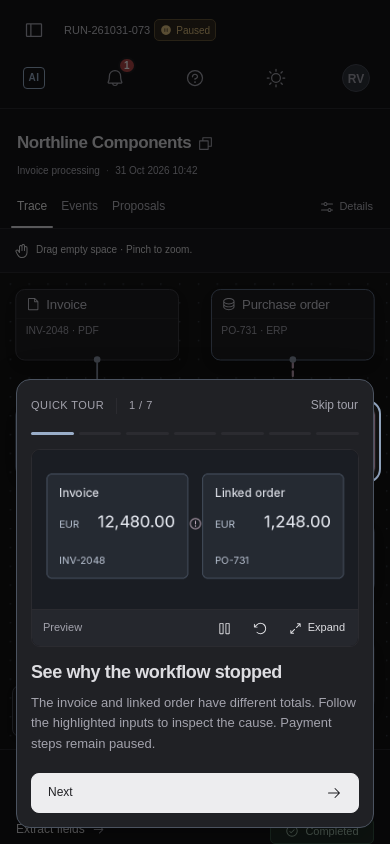
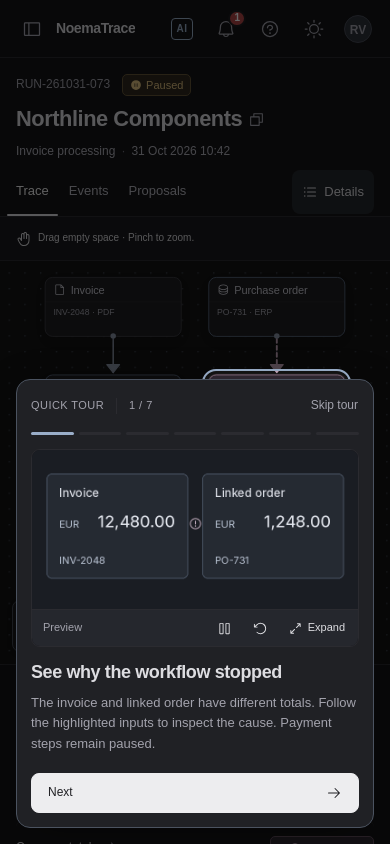
Before and after one commit to RobertVaganian/noematrace, a React (Vite) app: page / in a window 390 px wide. Built offline with nearby package versions, Linux system fonts and the light colour scheme.

Commit message:
Rework the phone workspace and step details

```diff
--- a/src/App.jsx
+++ b/src/App.jsx
@@ -28,7 +28,7 @@ import "./notifications.css";
 import "./mobile-workspace.css";
 import { OrderMatcher } from "./OrderMatcher.jsx";
 import { ReviewGuide } from "./ReviewGuide.jsx";
-import { MotionPresence, TabIndicator, uiDuration, useAnimatedDismiss, useCompactNavigation } from "./Motion.jsx";
+import { MotionPresence, TabIndicator, uiDuration, useAnimatedDismiss, useMediaMatch } from "./Motion.jsx";
 import { InterfaceTour } from "./InterfaceTour.jsx";
 import { TraceSplit } from "./TraceSplit.jsx";
 import { InspectorSplit } from "./InspectorSplit.jsx";
@@ -67,7 +67,6 @@ import {
   MinusIcon,
   PlusIcon,
   ArrowCounterClockwiseIcon,
-  SlidersHorizontalIcon,
   ClockIcon,
   LockSimpleIcon,
   DownloadSimpleIcon,
@@ -84,6 +83,24 @@ import {
   latestProposal,
   proposalLabels,
 } from "./model.js";
+const phoneLayout = "(max-width: 560px)";
+
+const stepTitles = {
+  invoice: "Invoice source",
+  extract: "Field extraction",
+  order: "Purchase order",
+  compare: "Total check",
+  prepare: "Payment preparation",
+  submit: "Payment submission",
+};
+
+function RunStatus({ awaiting }) {
+  return <span className="run-status">
+    {awaiting ? <ClockIcon size={15} /> : <PauseCircleIcon size={16} weight="fill" />}
+    {awaiting ? "Awaiting approval" : "Paused"}
+  </span>;
+}
+
 const nodeIcons = {
   invoice: FileIcon,
   extract: ListBulletsIcon,
@@ -625,7 +642,7 @@ function Inspector({
     ) ||
       state.role === "approver");
   const panelRef = useRef(null);
-  const dismiss = useAnimatedDismiss(panelRef, { kind: "drawer" });
+  const dismiss = useAnimatedDismiss(panelRef, { kind: matchMedia(phoneLayout).matches ? "sheet" : "drawer" });
   useEffect(() => {
     if (!mobileOpen) return;
     const panel = panelRef.current;
@@ -639,20 +656,12 @@ function Inspector({
     return () => {
       media.removeEventListener("change", leaveCompact);
       if (panel.open) panel.close();
-      if (previousFocus?.isConnected) previousFocus.focus();
+      if (previousFocus?.isConnected) previousFocus.focus({ preventScroll: true });
     };
   }, [mobileOpen]);
   const Panel = mobileOpen ? "dialog" : "aside";
   const spec = specs.find((n) => n.id === selected);
   const extraction = selected === "extract" ? invoiceFieldEvidence(state) : null;
-  const titles = {
-    invoice: "Invoice source",
-    extract: "Field extraction",
-    order: "Purchase order",
-    compare: "Total check",
-    prepare: "Payment preparation",
-    submit: "Payment submission",
-  };
   return (
     <Panel
       ref={panelRef}
@@ -662,20 +671,31 @@ function Inspector({
       }}
       className={`inspector ${mobileOpen ? "mobile-open" : ""}`}
       id="step-inspector"
-      aria-label="Step details"
+      aria-labelledby="inspector-step-title"
+      onClick={mobileOpen ? event => {
+        if (event.target !== event.currentTarget) return;
+        const bounds = event.currentTarget.getBoundingClientRect();
+        if (event.clientX < bounds.left || event.clientX > bounds.right ||
+            event.clientY < bounds.top || event.clientY > bounds.bottom) dismiss(onClose);
+      } : undefined}
     >
-      <div className="inspector-mobile-close">
-        <IconButton label="Close details" onClick={() => dismiss(onClose)}>
-          <XIcon size={18} />
-        </IconButton>
-      </div>
-      <div className="motion-content" key={selected}>
-      <div className="inspector-title"><h2>{titles[selected]}</h2>{customWidth && !mobileOpen && <button type="button" onClick={resetWidth} aria-label="Reset details width" title="Reset details width"><ArrowCounterClockwiseIcon size={15} /></button>}</div>
-      <p className="inspector-description">
-        {selected === "compare"
-          ? "Compare invoice and order amounts"
-          : spec.data.sub}
-      </p>
+      <header className="inspector-heading">
+        <div>
+          <div className="inspector-title">
+            <h2 id="inspector-step-title">{stepTitles[selected]}</h2>
+            {customWidth && !mobileOpen && <button type="button" onClick={resetWidth} aria-label="Reset details width" title="Reset details width"><ArrowCounterClockwiseIcon size={15} /></button>}
+          </div>
+          <p className="inspector-description">
+            {selected === "compare" ? "Compare invoice and order amounts" : spec.data.sub}
+          </p>
+        </div>
+        <div className="inspector-mobile-close">
+          <IconButton label="Close details" onClick={() => dismiss(onClose)}>
+            <XIcon size={20} />
+          </IconButton>
+        </div>
+      </header>
+      <div className="inspector-body motion-content" key={selected} tabIndex={mobileOpen ? 0 : undefined}>
       {selected === "compare" ? (
         <>
           <div className="check-status">
@@ -800,9 +820,12 @@ function Inspector({
           <ArrowSquareOutIcon size={16} />
         </button>
       </section>
+      </div>
       <section className="inspector-action" data-tour="review-action">
-        <span className="muted">Status</span>
-        <p>Payment has not started.</p>
+        <div className="inspector-payment">
+          <span className="muted">Status</span>
+          <p>Payment has not started.</p>
+        </div>
         {submitted && (
           <div className="pending-note">
             <ClockIcon size={16} />
@@ -824,7 +847,6 @@ function Inspector({
           <kbd aria-hidden="true">R</kbd><ArrowRightIcon size={16} aria-hidden="true" />
         </button>
       </section>
-      </div>
     </Panel>
   );
 }
@@ -867,14 +889,27 @@ export function App() {
     return (new URLSearchParams(location.search).get("match") === "1" || new URLSearchParams(location.search).get("notifications") === "1") ? null : initialTourStep(location.search, preference, recovery.state || scene.state);
   });
   const [tourLayout, setTourLayout] = useState(0);
-  const compactNavigation = useCompactNavigation();
-  const [navigationCollapsed, setNavigationCollapsed] = useState(() => {
-    const phone = window.matchMedia("(max-width: 560px)").matches;
+  const compactNavigation = useMediaMatch("(max-width: 1050px)");
+  const phone = useMediaMatch(phoneLayout);
+  const [phoneNavOpen, setPhoneNavOpen] = useState(false);
+  const navToggle = useRef(null);
+  const phoneNav = useRef(null);
+  const [desktopNavigationCollapsed, setDesktopNavigationCollapsed] = useState(() => {
     try { return readNavigation(localStorage, location.search, phone); } catch { return phone; }
   });
+  const navigationCollapsed = phone ? !phoneNavOpen : desktopNavigationCollapsed;
   useEffect(() => {
-    try { saveNavigation(localStorage, location.search, navigationCollapsed); } catch { /* Session choice remains available. */ }
-  }, [navigationCollapsed]);
+    if (phone) return;
+    try { saveNavigation(localStorage, location.search, desktopNavigationCollapsed); } catch { /* Session choice remains available. */ }
+  }, [desktopNavigationCollapsed, phone]);
+  useEffect(() => {
+    if (!phone) setPhoneNavOpen(false);
+    else if (phoneNavOpen) phoneNav.current?.querySelector('[aria-current="page"]')?.focus({ preventScroll: true });
+  }, [phone, phoneNavOpen]);
+  const closePhoneNav = () => {
+    setPhoneNavOpen(false);
+    navToggle.current?.focus({ preventScroll: true });
+  };
   const [saved, setSaved] = useState(recovery.status !== "unavailable");
   const [nav, setNav] = useState("runs");
   const [tab, setTab] = useState(scene.tab);
@@ -1008,7 +1043,11 @@ export function App() {
     return () => clearTimeout(t);
   }, [toast]);
   const cancelGraphFocus = () => { ++focusSequence.current; setGraphFocus(null); };
-  const selectGraphNode = (nodeId) => { cancelGraphFocus(); setSelected(nodeId); };
+  const selectGraphNode = (nodeId) => {
+    cancelGraphFocus();
+    setSelected(nodeId);
+    if (phone) setDetails(true);
+  };
   useEffect(() => {
     if (nav !== "runs" || tab !== "trace") cancelGraphFocus();
   }, [nav, tab]);
@@ -1046,17 +1085,23 @@ export function App() {
       setToast(`Run ID: ${RUN_ID}`);
     }
   };
+  const navigateFromMenu = (view) => {
+    setNav(view);
+    if (phone) closePhoneNav();
+  };
   return (
     <div
+      onKeyDown={event => { if (phone && phoneNavOpen && event.key === "Escape") closePhoneNav(); }}
       className={`app-shell ${navigationCollapsed ? "navigation-collapsed" : ""} ${new URLSearchParams(location.search).has("capture") ? "reference-capture" : ""}`}
     >
-      <aside className="sidebar" id="main-sidebar" inert={navigationCollapsed && compactNavigation} aria-hidden={navigationCollapsed && compactNavigation || undefined}>
+      {phone && phoneNavOpen && <button className="phone-nav-scrim" tabIndex={-1} aria-label="Close navigation" onClick={closePhoneNav} />}
+      <aside ref={phoneNav} className="sidebar" id="main-sidebar" inert={navigationCollapsed && compactNavigation} aria-hidden={navigationCollapsed && compactNavigation || undefined}>
         <a
           className="wordmark"
           href="#"
           onClick={(e) => {
             e.preventDefault();
-            setNav("runs");
+            navigateFromMenu("runs");
           }}
           aria-label="NoemaTrace home"
         >
@@ -1075,7 +1120,7 @@ export function App() {
             title="Review queue"
             className={nav === "queue" ? "active" : ""}
             aria-current={nav === "queue" ? "page" : undefined}
-            onClick={() => setNav("queue")}
+            onClick={() => navigateFromMenu("queue")}
           >
             <FileIcon size={19} />
             <span>Review queue</span>
@@ -1086,7 +1131,7 @@ export function App() {
             title="Runs"
             className={nav === "runs" ? "active" : ""}
             aria-current={nav === "runs" ? "page" : undefined}
-            onClick={() => setNav("runs")}
+            onClick={() => navigateFromMenu("runs")}
           >
             <PulseIcon size={19} />
             <span>Runs</span>
@@ -1096,7 +1141,7 @@ export function App() {
             title="Audit log"
             className={nav === "audit" ? "active" : ""}
             aria-current={nav === "audit" ? "page" : undefined}
-            onClick={() => setNav("audit")}
+            onClick={() => navigateFromMenu("audit")}
           >
             <ClipboardTextIcon size={19} />
             <span>Audit log</span>
@@ -1114,7 +1159,7 @@ export function App() {
           aria-label="About this demo"
           title="About this demo"
           className="demo-label"
-          onClick={() => setModal("about")}
+          onClick={() => { if (phone) closePhoneNav(); setModal("about"); }}
         >
           <InfoIcon size={18} />
           <span>Demo</span>
@@ -1124,9 +1169,14 @@ export function App() {
         <header className="topbar">
           <div className="topbar-context">
           <IconButton label={navigationCollapsed ? "Expand navigation" : "Collapse navigation"} className="navigation-toggle"
-            aria-expanded={!navigationCollapsed} aria-controls="main-sidebar" onClick={() => setNavigationCollapsed(!navigationCollapsed)}>
+            aria-expanded={!navigationCollapsed} aria-controls="main-sidebar" ref={navToggle}
+            onClick={() => phone ? setPhoneNavOpen(open => !open) : setDesktopNavigationCollapsed(collapsed => !collapsed)}>
             <SidebarSimpleIcon size={20} />
           </IconButton>
+          <span className="phone-wordmark" aria-hidden="true">
+            <img className="brand-mark" src={appUrl("/brand/noematrace-mark.png")} alt="" width="26" height="26" />
+            NoemaTrace
+          </span>
           <div className="breadcrumb">
             <span>Accounts payable</span>
             <span className="crumb-divider">/</span>
@@ -1137,16 +1187,7 @@ export function App() {
                   ? "Review queue"
                   : "Audit log"}
             </span>
-            {nav === "runs" && (
-              <span className="run-status">
-                {state.phase === "requested" ? (
-                  <ClockIcon size={15} />
-                ) : (
-                  <PauseCircleIcon size={16} weight="fill" />
-                )}
-                {state.phase === "requested" ? "Awaiting approval" : "Paused"}
-              </span>
-            )}
+            {nav === "runs" && <RunStatus awaiting={state.phase === "requested"} />}
           </div>
           </div>
           <div className="user-area">
@@ -1256,6 +1297,10 @@ export function App() {
           <InspectorSplit onResizeStart={cancelGraphFocus} inspector={({ customWidth, resetWidth }) => <Inspector selected={selected} state={state} onReview={openReview} onSource={onSource} mobileOpen={details} onClose={() => setDetails(false)} customWidth={customWidth} resetWidth={resetWidth} />}>
             <section className="run-main">
               <header className="run-heading">
+                <div className="phone-run-reference">
+                  <span className="mono">{RUN_ID}</span>
+                  <RunStatus awaiting={state.phase === "requested"} />
+                </div>
                 <div className="run-title-row">
                   <h1>Northline Components</h1>
                   <span className="mono">INV-2048</span>
@@ -1270,6 +1315,7 @@ export function App() {
                     <span className="meta-dot">·</span>Triggered automatically
                   </span>
                 </p>
+                <div className="run-view-controls">
                 <div className="view-tabs" role="tablist" aria-label="Run view">
                   <button
                     role="tab"
@@ -1314,13 +1360,18 @@ export function App() {
                     )}
                   </button>
                   <TabIndicator value={tab} />
+                </div>
                   <button
                     className="mobile-details-button"
                     aria-label="Open step details"
                     data-tour="details"
+                    aria-haspopup="dialog"
+                    aria-controls="step-inspector"
+                    aria-expanded={details}
+                    title={stepTitles[selected]}
                     onClick={() => setDetails(true)}
                   >
-                    <SlidersHorizontalIcon size={16} />
+                    <ListBulletsIcon size={16} />
                     <span>Details</span>
                   </button>
                 </div>
--- a/src/Motion.jsx
+++ b/src/Motion.jsx
@@ -1,14 +1,15 @@
 import { cloneElement, useCallback, useLayoutEffect, useRef, useState } from "react";
 import { exitMotion, motionDisabled } from "./motion.js";
 
-export function useCompactNavigation() {
-  const [compact, setCompact] = useState(() => matchMedia("(max-width: 1050px)").matches);
+export function useMediaMatch(query) {
+  const [compact, setCompact] = useState(() => matchMedia(query).matches);
   useLayoutEffect(() => {
-    const media = matchMedia("(max-width: 1050px)");
+    const media = matchMedia(query);
+    setCompact(media.matches);
     const change = () => setCompact(media.matches);
     media.addEventListener("change", change);
     return () => media.removeEventListener("change", change);
-  }, []);
+  }, [query]);
   return compact;
 }
 
--- a/src/mobile-workspace.css
+++ b/src/mobile-workspace.css
@@ -1,23 +1,104 @@
-/* Phone actions share one row and one touch target, including AI and identity. */
+/* The tabs change the run view. The compact inspector is a separate action. */
+.phone-wordmark, .phone-run-reference, .phone-nav-scrim, .mobile-details-button { display: none; }
+.run-view-controls { display: flex; align-items: stretch; justify-content: space-between; gap: 8px; margin-top: auto; }
+.inspector-payment > .muted { font-size: 12px; }
+.inspector-payment > p { margin-top: 8px; font-size: 13px; }
+
+@media (max-width: 900px) {
+  .run-view-controls .mobile-details-button {
+    display: inline-flex; align-items: center; justify-content: center; gap: 6px;
+    align-self: center; flex: none; min-height: 44px; padding-inline: 10px;
+    border-radius: 8px; background: var(--selection-soft); color: var(--text); font-size: 13px;
+  }
+  dialog.inspector.mobile-open[open] {
+    display: grid; grid-template-rows: auto minmax(0, 1fr) auto;
+    width: min(400px, 100%); padding: 0; overflow: hidden;
+  }
+  .inspector.mobile-open .inspector-heading {
+    display: flex; align-items: center; justify-content: space-between; gap: 10px;
+    padding: 14px 18px; border-bottom: 1px solid var(--border);
+  }
+  .inspector.mobile-open h2 { font-size: 20px; line-height: 1.25; letter-spacing: -.35px; }
+  .inspector.mobile-open .inspector-title { min-height: 0; }
+  .inspector.mobile-open .inspector-description { font-size: 13px; line-height: 1.4; }
+  .inspector.mobile-open .inspector-mobile-close { position: static; align-self: start; }
+  .inspector-mobile-close .icon-button {
+    width: 44px; height: 44px; border-radius: 50%; background: var(--selection-soft);
+  }
+  .inspector.mobile-open .inspector-body {
+    min-height: 0; padding: 0 18px 16px; overflow: auto;
+    overscroll-behavior: contain; animation: none;
+  }
+  .inspector.mobile-open .inspector-body:focus-visible { outline-offset: -2px; }
+  .inspector.mobile-open .check-status { margin-top: 0; padding-block: 13px; }
+  .inspector.mobile-open .step-information { border-top: 0; margin-top: 0; padding-top: 16px; }
+  .inspector.mobile-open .amounts.financial-summary > .financial-difference { margin-inline: 0; }
+  .inspector.mobile-open .inspector-sources { margin-top: 16px; padding-top: 14px; }
+  .inspector.mobile-open .inspector-sources h3 { margin-bottom: 2px; font-size: 13px; font-weight: 550; }
+  .inspector.mobile-open .inspector-sources > button {
+    min-height: 48px; margin-top: 0; padding: 8px 4px; border: 0; background: transparent; font-size: 14px;
+  }
+  .inspector.mobile-open .inspector-sources > button:active { background: var(--selection-soft); }
+  .inspector.mobile-open .inspector-sources > button > svg { flex-shrink: 0; }
+  .inspector.mobile-open .inspector-action { margin: 0; padding: 10px 18px calc(10px + env(safe-area-inset-bottom)); }
+  .inspector.mobile-open .inspector-action .primary-button { width: 100%; min-height: 46px; margin-top: 8px; font-size: 14px; border-radius: 8px; }
+  .inspector.mobile-open .inspector-action kbd, .inspector.mobile-open .inspector-payment > .muted { display: none; }
+  .inspector.mobile-open .inspector-payment > p { margin: 0; color: var(--muted); font-size: 12px; }
+  .inspector.mobile-open .pending-note { padding-top: 5px; }
+}
+
+/* Keep the run context below the toolbar so every icon stays within reach. */
 @media (max-width: 560px) {
+  .app-shell, .app-shell.navigation-collapsed { grid-template-columns: 0 minmax(0, 1fr); }
+  .app-shell .app-content { grid-area: 1 / 2; }
   .app-shell .topbar {
-    position: relative;
-    z-index: 30;
-    display: grid;
-    grid-template-columns: minmax(0, 1fr);
-    gap: 4px;
-    padding: 8px 12px;
-    min-height: 108px;
-    height: auto;
+    position: relative; z-index: 36; display: flex; justify-content: space-between;
+    flex-wrap: nowrap; gap: 2px; padding: 4px 10px; height: 58px; min-height: 58px;
   }
-  .topbar .topbar-context { width: 100%; gap: 8px; }
-  .topbar .breadcrumb { flex: 1; min-width: 0; gap: 4px; flex-flow: row wrap; align-items: center; }
-  .topbar .breadcrumb > .mono { font-size: 11px; line-height: 1.5; }
-  .topbar .run-status { flex: none; font-size: 10px; line-height: 1.5; white-space: normal; }
-  .topbar > .user-area {
-    display: flex; align-items: center; justify-content: space-between;
-    width: 100%; gap: 4px; margin: 0;
+  .app-shell .topbar .topbar-context { flex: 1; width: auto; min-width: 0; gap: 2px; }
+  .topbar .breadcrumb { display: none; }
+  .phone-wordmark {
+    display: block; overflow: hidden; text-overflow: ellipsis; white-space: nowrap;
+    color: var(--text); font-size: 14px; font-weight: 600; letter-spacing: -.4px;
   }
+  .app-shell .topbar > .user-area { display: flex; align-items: center; flex: none; width: auto; gap: 0; margin: 0; }
+  .phone-run-reference {
+    display: flex; align-items: center; gap: 8px 12px; flex-wrap: wrap; margin-bottom: 7px;
+    font-variant-numeric: tabular-nums; color: var(--muted);
+  }
+  .phone-run-reference .run-status { padding: 2px 7px; font-size: 11px; line-height: 16px; }
+  .run-heading { height: auto; min-height: 0; padding: 16px 16px 0; }
+  .run-title-row { gap: 4px; }
+  .run-title-row h1 { font-size: clamp(20px, 5.6vw, 25px); line-height: 1.17; }
+  .run-title-row > .icon-button { width: 44px; height: 44px; margin-block: -6px; }
+  .run-heading > p { gap: 5px; font-size: 12px; line-height: 1.5; margin: 7px 0 8px; }
+  .run-view-controls { gap: 4px; }
+  .run-view-controls .view-tabs { height: 48px; gap: 2px; min-width: 0; }
+  .run-view-controls .view-tabs > button { min-width: 44px; margin-left: 0; padding-inline: 9px; font-size: 13px; }
+  .run-view-controls .view-tabs > button:first-child { margin-left: -9px; }
+  .run-view-controls .view-tabs .tab-indicator { transition: none; }
+  .run-view-controls .mobile-details-button { margin-block: 2px; }
+  .canvas-guide { min-height: 38px; padding: 6px 16px; font-size: 12px; }
+  .app-shell:not(.navigation-collapsed) .sidebar {
+    position: fixed; inset: 58px auto auto 8px; z-index: 35; width: min(230px, calc(100% - 16px));
+    height: auto; max-height: calc(100dvh - 70px); overflow: auto; overscroll-behavior: contain;
+    padding: 10px; border: 1px solid var(--border); border-radius: 12px; box-shadow: 0 12px 30px #0003;
+  }
+  .app-shell .sidebar .wordmark { width: auto; height: 44px; margin: 0; justify-content: flex-start; padding: 0 8px; font-size: 16px; }
+  .app-shell .sidebar nav { margin-block: 6px; }
+  .app-shell .sidebar nav button { min-height: 44px; justify-content: flex-start; padding-inline: 9px; }
+  .app-shell .sidebar :is(.wordmark, nav button, .case-study-link, .demo-label) > span { display: inline; }
+  .app-shell .sidebar :is(.case-study-link, .demo-label) {
+    margin: 0; min-height: 44px; justify-content: flex-start; width: 100%; padding-inline: 9px;
+  }
+  .phone-nav-scrim { position: fixed; inset: 58px 0 0; z-index: 34; display: block; background: #08080b55; }
+  .app-shell .topbar .user-menu { min-width: min(280px, calc(100vw - 20px)); }
+  dialog.inspector.mobile-open[open] {
+    inset: auto 0 0; width: 100%; height: min(590px, calc(100dvh - 18px)); max-height: none;
+    margin: 0; border: 1px solid var(--border); border-width: 1px 0 0; border-radius: 18px 18px 0 0;
+    box-shadow: 0 -12px 36px #0004; animation-name: inspector-sheet-enter;
+  }
+  body:has(dialog.inspector[open]), .app-shell:has(dialog.inspector[open]) .app-content { overflow: hidden; }
   .topbar > .user-area > :is(.match-trigger, .notification-trigger, .review-guide-trigger, .theme-toggle, .avatar) {
     display: inline-flex; align-items: center; justify-content: center;
     flex: 0 0 44px; width: 44px; min-width: 44px; height: 44px; min-height: 44px;
@@ -31,10 +112,10 @@
     display: grid; place-items: center; box-sizing: border-box;
     width: 22px; height: 22px; padding: 0; font-size: 10px; line-height: 1;
   }
-  .topbar .notification-count { top: 0; right: 0; }
+  .topbar .notification-count { top: 2px; right: 1px; }
   .topbar .save-indicator { display: none; }
   .topbar .navigation-toggle { width: 44px; height: 44px; flex: 0 0 44px; }
-  .trace-split > .graph-canvas { flex: 0 0 520px; min-height: 520px; }
+  .trace-split > .graph-canvas { flex: 0 0 clamp(360px, 53svh, 460px); min-height: clamp(360px, 53svh, 460px); }
   .trace-split > .execution-log { height: auto; max-height: none; overflow: visible; }
   .canvas-guide .pan-hint-pointer { display: none; }
   .canvas-guide .pan-hint-touch { display: inline; }
@@ -49,7 +130,21 @@
   .trace-viewport .workflow-node { transition: none; }
 }
 
-/* Anchor the compact profile to its trigger, not to the viewport height. */
+@media (max-width: 369px) {
+  .phone-wordmark { font-size: 0; width: 26px; height: 26px; flex: 0 0 26px; }
+  .phone-wordmark .brand-mark { width: 26px; height: 26px; }
+  .run-view-controls .mobile-details-button { padding-inline: 8px; font-size: 12px; }
+  .run-view-controls .mobile-details-button span { display: inline; }
+  .graph-tools .graph-fit-button { min-width: 54px; }
+  .graph-fit-button svg { display: none; }
+  .run-view-controls .view-tabs > button { padding-inline: 7px; }
+}
+@media (min-width: 370px) {
+  .phone-wordmark .brand-mark { display: none; }
+}
+@keyframes inspector-sheet-enter { from { opacity: 0; transform: translateY(16px); } to { opacity: 1; transform: none; } }
+
+/* Place the profile immediately below the toolbar. */
 @media (max-width: 560px) {
   .topbar .user-menu {
     position: absolute;
```
Also changed, not shown: src/motion.js (+8 -1 lines).
